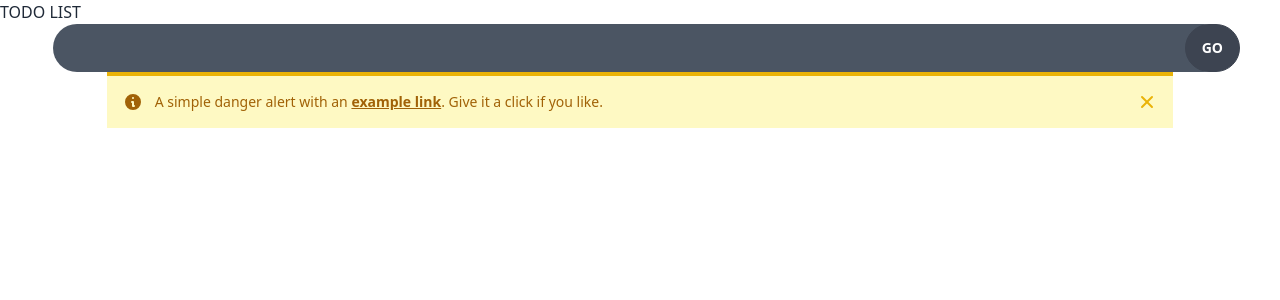
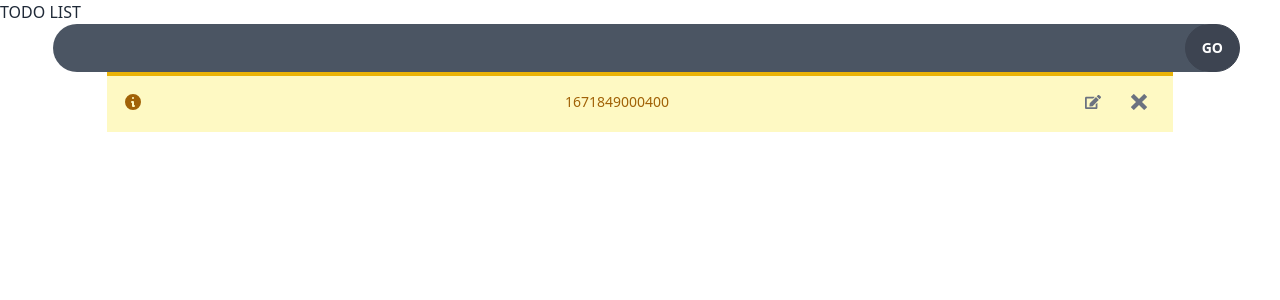
Before and after one commit to Azharul-Raj/shopping-with-typescript, a React (Vite) app: page / in a window 1280 px wide. Both pictures are taken after typing "Sample" into the empty fields and a click on the button "GO". Shown: the top 300 px of the page. Built offline with nearby package versions, Linux system fonts and the light colour scheme.

Commit message:
todos error fix

```diff
--- a/src/pages/SingleTodo.tsx
+++ b/src/pages/SingleTodo.tsx
@@ -1,27 +1,68 @@
-import { Todo, Todos } from "./Style";
+import { Todo } from "./Style";
+
+import { ImCross } from "react-icons/im";
+import { FaEdit } from "react-icons/fa";
 
 type SingleTodoType = {
-    todo: Todo
-    todos: Array<Todo>
-    setTodos: React.Dispatch<React.SetStateAction<Todo[]>>
+  todo: Todo;
+  todos: Array<Todo>;
+  setTodos: React.Dispatch<React.SetStateAction<Todo[]>>;
+};
+
+const SingleTodo = ({ setTodos, todo, todos }: SingleTodoType) => {
+  // todo delete functions here
+    const handleDelete = (id: number) => {
+        setTodos(todos.filter(todo=>todo.id!==id))
   }
+  // todo edit function here
+  const handleEdit = ( id:number) => {
 
-const SingleTodo = (todo:SingleTodoType) => {
+  }
   return (
-        <div className='flex justify-center items-center'>
-            <form className='w-10/12' action="">
-            <div id="alert-border-4" className="flex p-4 mb-4 bg-yellow-100 border-t-4 border-yellow-500 dark:bg-yellow-200" role="alert">
-    <svg className="flex-shrink-0 w-5 h-5 text-yellow-700" fill="currentColor" viewBox="0 0 20 20" xmlns="http://www.w3.org/2000/svg"><path fill-rule="evenodd" d="M18 10a8 8 0 11-16 0 8 8 0 0116 0zm-7-4a1 1 0 11-2 0 1 1 0 012 0zM9 9a1 1 0 000 2v3a1 1 0 001 1h1a1 1 0 100-2v-3a1 1 0 00-1-1H9z" clip-rule="evenodd"></path></svg>
+    <div className="flex justify-center items-center">
+      <form className="w-10/12" action="">
+        <div
+          id="alert-border-4"
+          className="flex p-4 mb-4 justify-between bg-yellow-100 border-t-4 border-yellow-500 dark:bg-yellow-200"
+          role="alert"
+        >
+          <svg
+            className="flex-shrink-0 w-5 h-5 text-yellow-700"
+            fill="currentColor"
+            viewBox="0 0 20 20"
+            xmlns="http://www.w3.org/2000/svg"
+          >
+            <path
+              fill-rule="evenodd"
+              d="M18 10a8 8 0 11-16 0 8 8 0 0116 0zm-7-4a1 1 0 11-2 0 1 1 0 012 0zM9 9a1 1 0 000 2v3a1 1 0 001 1h1a1 1 0 100-2v-3a1 1 0 00-1-1H9z"
+              clip-rule="evenodd"
+            ></path>
+          </svg>
           <div className="ml-3 text-sm font-medium text-yellow-700">
-      A simple danger alert with an <a href="#" className="font-semibold underline hover:text-yellow-800">example link</a>. Give it a click if you like.
+            {todo.id}
                   </div>
-    <button type="button" className="ml-auto -mx-1.5 -my-1.5 bg-yellow-100 dark:bg-yellow-200 text-yellow-500 rounded-lg focus:ring-2 focus:ring-yellow-400 p-1.5 hover:bg-yellow-200 dark:hover:bg-yellow-300 inline-flex h-8 w-8" data-dismiss-target="#alert-border-4" aria-label="Close">
-      <span className="sr-only">Dismiss</span>
-      <svg aria-hidden="true" className="w-5 h-5" fill="currentColor" viewBox="0 0 20 20" xmlns="http://www.w3.org/2000/svg"><path fill-rule="evenodd" d="M4.293 4.293a1 1 0 011.414 0L10 8.586l4.293-4.293a1 1 0 111.414 1.414L11.414 10l4.293 4.293a1 1 0 01-1.414 1.414L10 11.414l-4.293 4.293a1 1 0 01-1.414-1.414L8.586 10 4.293 5.707a1 1 0 010-1.414z" clip-rule="evenodd"></path></svg>
+                  <div className="space-x-5">
+            <button
+              onClick={()=>handleEdit(todo.id)}
+            type="button"
+            className="ml-auto -mx-1.5 -my-1.5 bg-yellow-100 dark:bg-yellow-200 text-gray-500 rounded-lg focus:ring-2 focus:ring-yellow-400 p-1.5 hover:bg-yellow-200 dark:hover:bg-yellow-300 inline-flex h-8 w-8"
+            data-dismiss-target="#alert-border-4"
+            aria-label="Close"
+          >
+            <FaEdit/>
+          </button>
+                      <button
+                          onClick={()=>handleDelete(todo.id)}
+            type="button"
+            className="ml-auto -mx-1.5 -my-1.5 bg-yellow-100 dark:bg-yellow-200 text-gray-500 rounded-lg focus:ring-2 focus:ring-yellow-400 p-1.5 hover:bg-yellow-200 dark:hover:bg-yellow-300 inline-flex h-8 w-8"
+            data-dismiss-target="#alert-border-4"
+            aria-label="Close"
+          >
+            <ImCross/>
                       </button>
                       </div>
+        </div>
       </form>
-
     </div>
   );
 };
```
Lines whose indentation alone changed are shown as unchanged.
